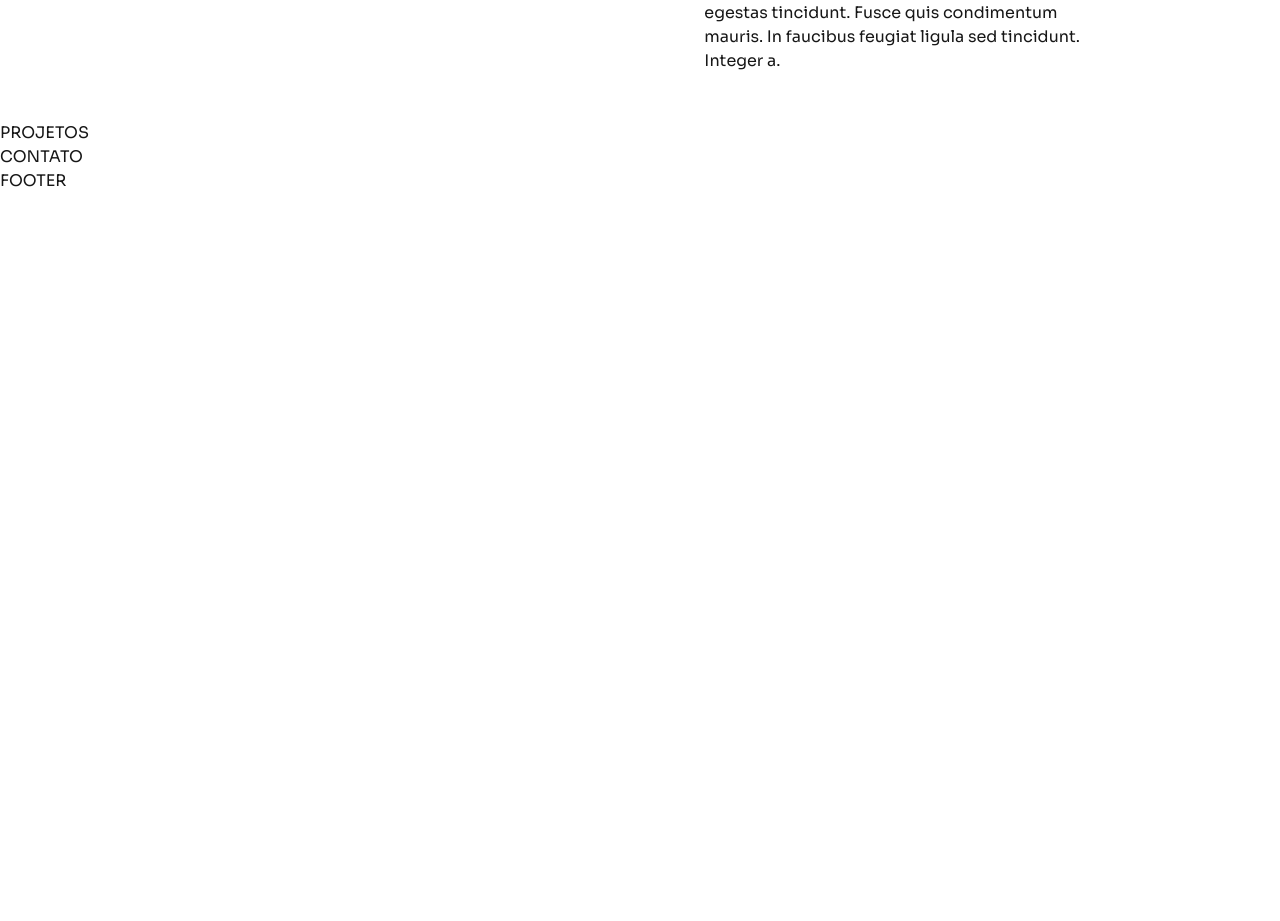
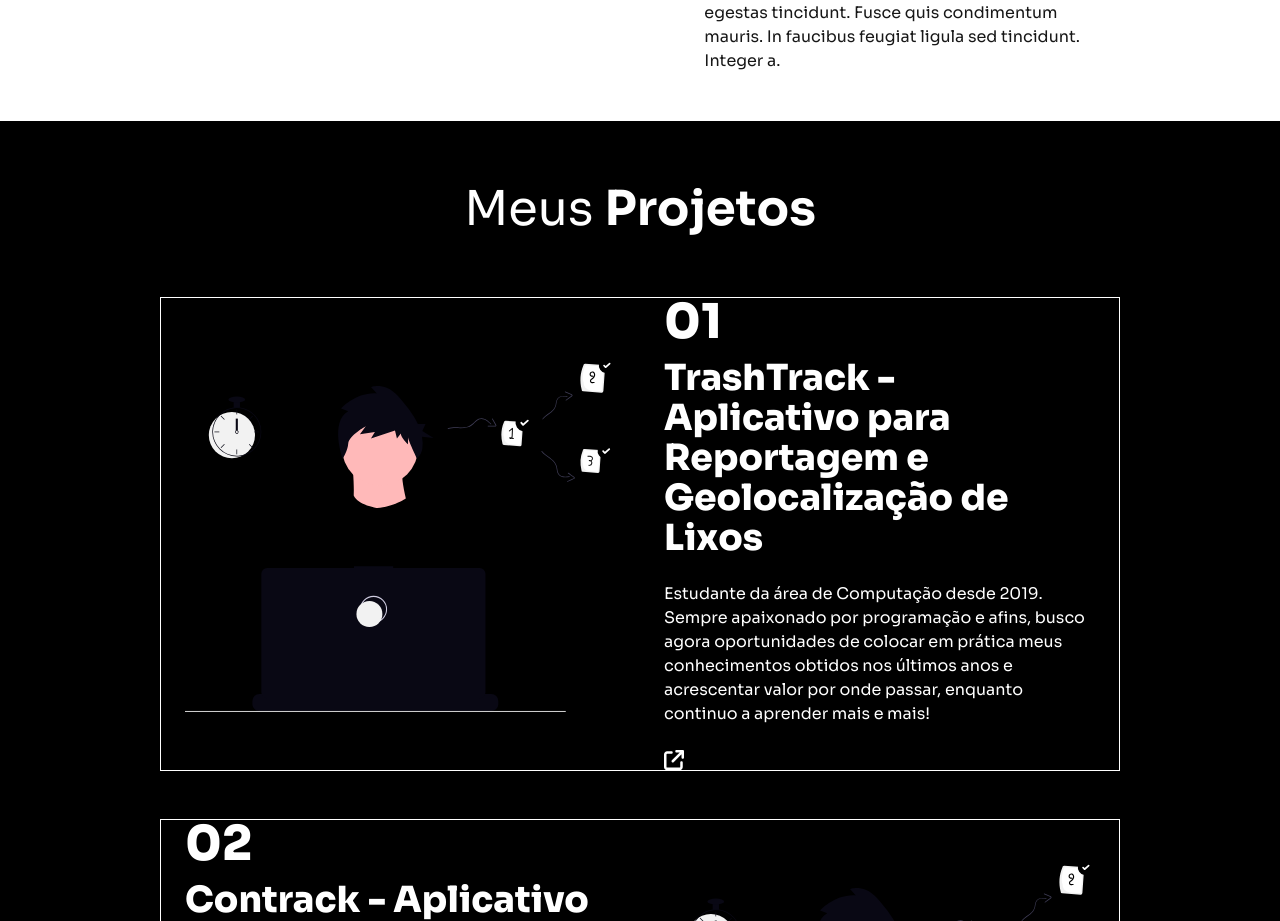
Before and after one commit to VictorRms03/Meu-Portfolio, a Next.js app: page / in a window 1280 px wide. Shown: the part 2829-3750 px from the top of the page. Before the commit the page ends 3022 px from the top, so only its background shows below. Built offline with nearby package versions, Linux system fonts and the light colour scheme.

Commit message:
feat: Projetos

```diff
--- a/src/components/Projetos.tsx
+++ b/src/components/Projetos.tsx
@@ -1,7 +1,18 @@
+import ProjetosList from "./Projetos/ProjetosList";
+
 export default function Projetos() {
     return (
-        <div>
-            <h1>PROJETOS</h1>
-        </div>
+
+        <section id="projetos" className="py-16 bg-black text-white scroll-mt-20">
+
+            <div className="max-w-9/12 mx-auto flex justify-center">
+
+                <h2 className="text-5xl"> Meus <span className="font-bold">Projetos</span> </h2>
+
+            </div>
+
+            <ProjetosList />
+
+        </section>
     )
 }
--- /dev/null
+++ b/src/components/Projetos/ProjetosList.tsx
@@ -0,0 +1,89 @@
+import Image from "next/image";
+
+export default function HeroSocials() {
+    return (
+
+        <div className="w-full flex flex-col justify-center items-center gap-12 mt-16">
+
+            <div className="max-w-9/12 mx-auto px-6 flex flex-col md:flex-row items-center justify-between gap-12 border border-white">
+
+                <div className="w-1/2">
+
+                    <Image src="/images/devPicture.svg" alt="Ilustração de dev" width={600} height={600}/>
+
+                </div>
+
+                <div className="w-1/2">
+
+                    <h2 className="text-5xl mb-3 font-extrabold">01</h2>
+                    <h2 className="text-4xl font-extrabold">TrashTrack - Aplicativo para Reportagem e Geolocalização de Lixos</h2>
+
+                    <p className="my-6"> Estudante da área de Computação desde 2019. Sempre apaixonado por programação e afins,
+                        busco agora oportunidades de colocar em prática meus conhecimentos obtidos nos últimos
+                        anos e acrescentar valor por onde passar, enquanto continuo a aprender mais e mais!
+                    </p>
+
+                    <a href="" target="_blank">
+                        <Image src="/icons/redirect.svg" alt="Redirecionar para projeto" width={20} height={20} className="invert" />
+                    </a>
+
+                </div>
+
+            </div>
+
+            <div className="max-w-9/12 mx-auto px-6 flex flex-col md:flex-row items-center justify-between gap-12 border border-white">
+
+                <div className="w-1/2">
+
+                    <h2 className="text-5xl mb-3 font-extrabold">02</h2>
+                    <h2 className="text-4xl font-extrabold">Contrack - Aplicativo de Gerênciamento de Contratos de Radiodifusão</h2>
+
+                    <p className="my-6"> Estudante da área de Computação desde 2019. Sempre apaixonado por programação e afins,
+                        busco agora oportunidades de colocar em prática meus conhecimentos obtidos nos últimos
+                        anos e acrescentar valor por onde passar, enquanto continuo a aprender mais e mais!
+                    </p>
+
+                    <a href="" target="_blank">
+                        <Image src="/icons/redirect.svg" alt="Redirecionar para projeto" width={20} height={20} className="invert" />
+                    </a>
+
+                </div>
+
+                <div className="w-1/2">
+
+                    <Image src="/images/devPicture.svg" alt="Ilustração de dev" width={600} height={600}/>
+
+                </div>
+
+            </div>
+
+            <div className="max-w-9/12 mx-auto px-6 flex flex-col md:flex-row items-center justify-between gap-12 border border-white">
+
+                <div className="w-1/2">
+
+                    <Image src="/images/devPicture.svg" alt="Ilustração de dev" width={600} height={600}/>
+
+                </div>
+
+                <div className="w-1/2">
+
+                    <h2 className="text-5xl mb-3 font-extrabold">03</h2>
+                    <h2 className="text-4xl font-extrabold">UgaTeste - Website Teste Vocacional e Recomendação de Faculdades</h2>
+
+                    <p className="my-6"> Estudante da área de Computação desde 2019. Sempre apaixonado por programação e afins,
+                        busco agora oportunidades de colocar em prática meus conhecimentos obtidos nos últimos
+                        anos e acrescentar valor por onde passar, enquanto continuo a aprender mais e mais!
+                    </p>
+
+                    <a href="" target="_blank">
+                        <Image src="/icons/redirect.svg" alt="Redirecionar para projeto" width={20} height={20} className="invert" />
+                    </a>
+
+                </div>
+
+            </div>
+
+        </div>
+
+    )
+}
```
Also changed, not shown: public/icons/redirect.svg (added), 1 other file (tests, documents, lock files or other folders).
